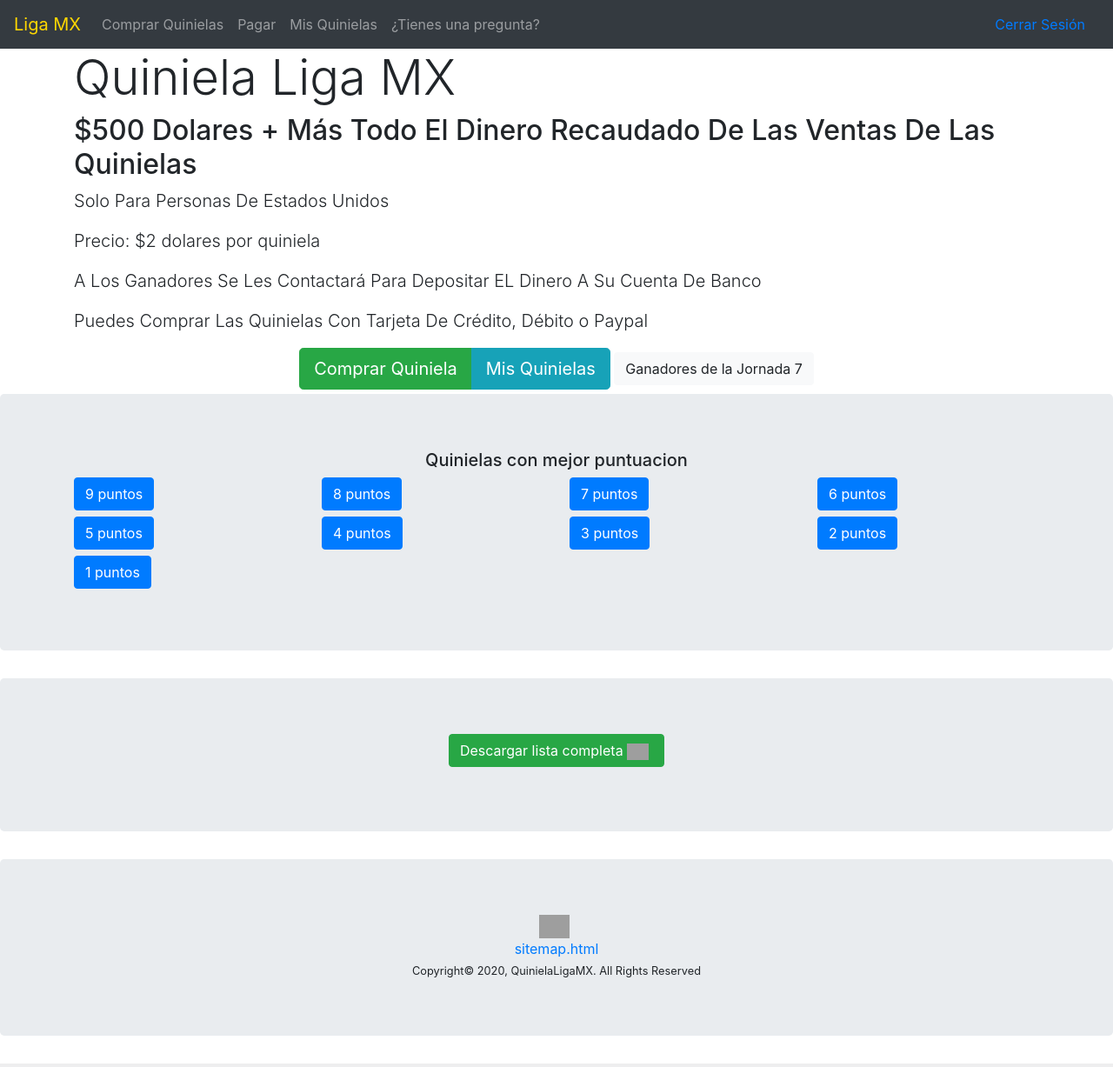
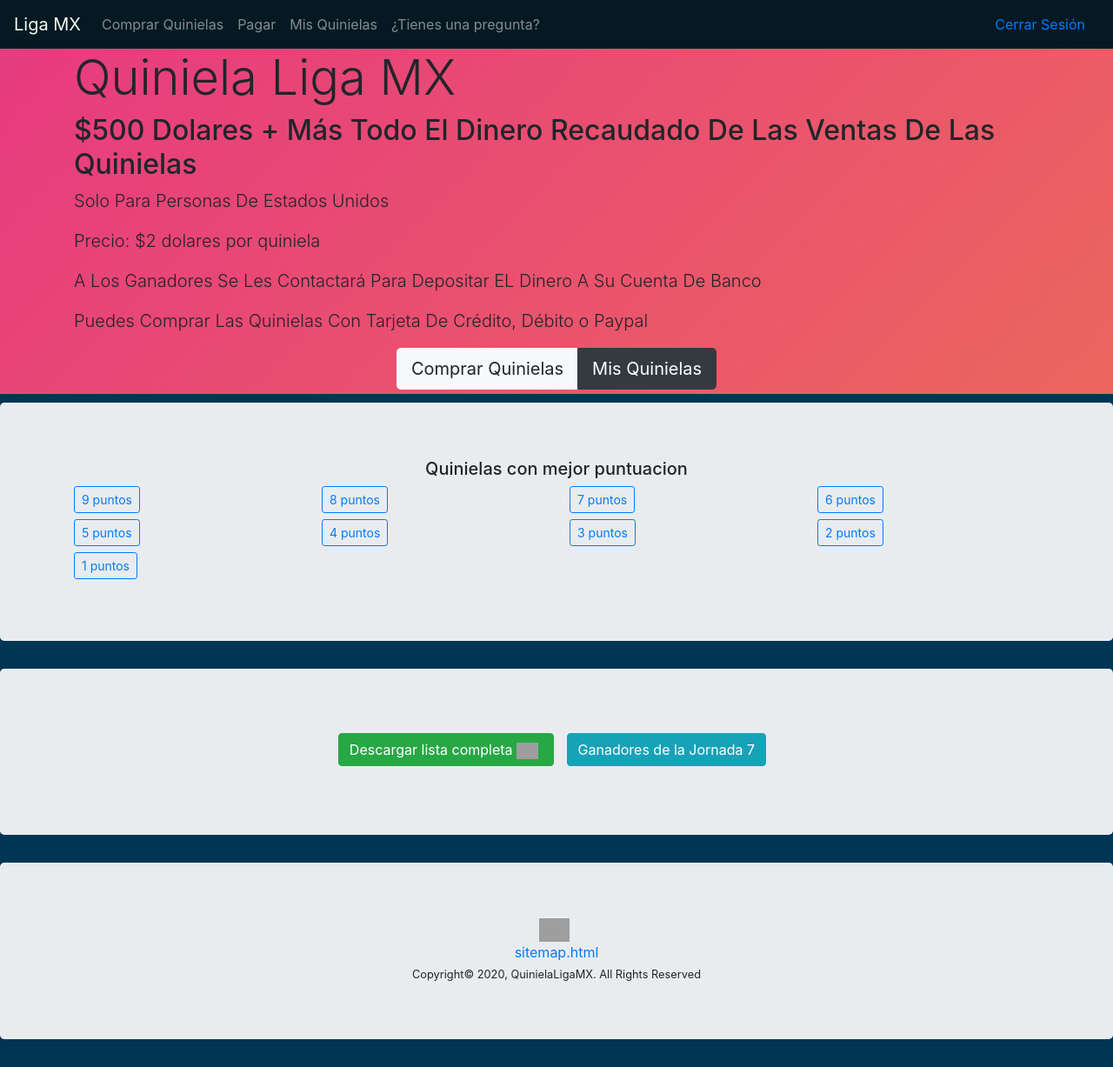
Before and after one commit to silvano905/twerk2020, a Django app: page / in a window 1280 px wide. Shown: the whole page at 87% size. Run offline with Django 3.2, Linux system fonts and the light colour scheme; the visitor is signed in with stand-in values (Sample User, id 1); data that the repository does not hold is empty; some libraries are stand-ins or nearby versions; grey boxes are pictures that could not be loaded.

Commit message:
fldsffnuu

```diff
--- /dev/null
+++ b/accounts/static/css/css_style.css
@@ -0,0 +1,185 @@
+.herex{
+    background-color: #1b8dbb;
+    color: red;
+}
+
+.prize {
+	background: linear-gradient(-45deg, #ee7752, #e73c7e, #23a6d5, #23d5ab);
+	background-size: 400% 400%;
+	animation: gradientx 15s ease infinite;
+}
+
+@keyframes gradientx {
+	0% {
+		background-position: 0 50%;
+	}
+	50% {
+		background-position: 100% 50%;
+	}
+	100% {
+		background-position: 0 50%;
+	}
+}
+
+
+.silvano {
+    width: 400px; /* You can set the dimensions to whatever you want */
+    height: 300px;
+    object-fit: cover;
+}
+
+.silvanox {
+    width: 400px; /* You can set the dimensions to whatever you want */
+    height: 300px;
+    object-fit: cover;
+}
+
+
+.friends {
+    width: 150px; /* You can set the dimensions to whatever you want */
+    height: 250px;
+    object-fit: cover;
+}
+
+.detailpic {
+    width: 400px; /* You can set the dimensions to whatever you want */
+    height: 500px;
+    object-fit: cover;
+}
+
+.likepic{
+    width: 80px;
+    height: 200px;
+    object-fit: cover;
+}
+
+.pagination_numbers{
+    font-size: 30px;
+    color: white;
+}
+
+.penis_icon{
+    margin-right: 5px;
+    padding-right: 5px;
+}
+
+
+.tip_image {
+    width: 400px; /* You can set the dimensions to whatever you want */
+    height: 500px;
+    object-fit: contain;
+}
+.main_wrapper_jumbotron{
+    background-color: #003554 !important;
+}
+
+
+.crown_required_dropdown{
+    margin-left: 5px;
+}
+
+
+
+
+
+/*---------view message image-------*/
+.myImg {
+    border-radius: 5px;
+    cursor: pointer;
+    transition: 0.3s;
+}
+
+.myImg:hover {opacity: 0.7;}
+
+/* The Modal (background) */
+.modal {
+    display: none; /* Hidden by default */
+    position: fixed; /* Stay in place */
+    z-index: 1; /* Sit on top */
+    padding-top: 100px; /* Location of the box */
+    left: 0;
+    top: 0;
+    width: 100%; /* Full width */
+    height: 100%; /* Full height */
+    overflow: auto; /* Enable scroll if needed */
+    background-color: rgb(0,0,0); /* Fallback color */
+    background-color: rgba(0,0,0,0.9); /* Black w/ opacity */
+}
+
+/* Modal Content (image) */
+.modal-content {
+    margin: auto;
+    display: block;
+    width: 80%;
+    max-width: 700px;
+}
+
+
+
+/* Caption of Modal Image */
+#caption {
+    margin: auto;
+    display: block;
+    width: 80%;
+    max-width: 700px;
+    text-align: center;
+    color: #ccc;
+    padding: 10px 0;
+    height: 150px;
+}
+
+/* Add Animation */
+.modal-content, #caption {
+    -webkit-animation-name: zoom;
+    -webkit-animation-duration: 0.6s;
+    animation-name: zoom;
+    animation-duration: 0.6s;
+}
+
+@-webkit-keyframes zoom {
+    from {-webkit-transform:scale(0)}
+    to {-webkit-transform:scale(1)}
+}
+
+@keyframes zoom {
+    from {transform:scale(0)}
+    to {transform:scale(1)}
+}
+
+/* The Close Button */
+.close {
+    position: absolute;
+    top: 15px;
+    right: 35px;
+    color: #f1f1f1;
+    font-size: 40px;
+    font-weight: bold;
+    transition: 0.3s;
+}
+
+.close:hover,
+.close:focus {
+    color: #bbb;
+    text-decoration: none;
+    cursor: pointer;
+}
+
+/* 100% Image Width on Smaller Screens */
+@media only screen and (max-width: 700px) {
+    .modal-content {
+        width: 100%;
+    }
+
+}
+
+
+
+
+/* On screens that are 600px or less */
+@media screen and (max-width: 600px) {
+    body{
+        font-size: 20px !important;
+    }
+
+
+}
--- a/templates/main.html
+++ b/templates/main.html
@@ -25,10 +25,10 @@
 <body class="main_wrapper_jumbotron">
 
 
-<nav class="navbar navbar-expand-lg navbar-dark bg-dark">
+<nav class="navbar navbar-expand-lg navbar-dark navbar-light" style="background-color: #051923;">
     {% if user.is_authenticated %}
 
-    <a class="navbar-brand" href="{% url 'tips:list'%}" style="color: gold">
+    <a class="navbar-brand" href="{% url 'tips:list'%}" style="color: #f1faee">
 {#        <img src="https://chicagocarhelp.s3.us-east-2.amazonaws.com/k22Asset+4.png" width="30" height="30" alt="SB">#}
     Liga MX
     </a>
--- a/tip/templates/tip/tip_list.html
+++ b/tip/templates/tip/tip_list.html
@@ -18,8 +18,8 @@
 
                 {% if user.is_authenticated %}
 
-                        <a href="{% url 'promotions:book'%}" class="btn btn-success btn-lg" role="button" aria-pressed="true" style="margin-bottom: 5px">Comprar Quiniela</a>
-                        <a href="{% url 'tips:for_user' username=request.user.username%}" class="btn btn-info btn-lg" role="button" aria-pressed="true" style="margin-bottom: 5px">Mis Quinielas</a>
+                        <a href="{% url 'promotions:book'%}" class="btn btn-light btn-lg" role="button" aria-pressed="true" style="margin-bottom: 5px;">Comprar Quinielas</a>
+                        <a href="{% url 'tips:for_user' username=request.user.username%}" class="btn btn-dark btn-lg" role="button" aria-pressed="true" style="margin-bottom: 5px;">Mis Quinielas</a>
 
 
                 {% else %}
@@ -33,42 +33,41 @@
 
         </div>
 
-              {% if user.is_authenticated %}
-                        <a href="{% url 'promotions:winners'%}" class="btn btn-light" role="button" aria-pressed="true" style="margin-bottom: 5px">Ganadores de la Jornada 7</a>
-              {% endif %}
-
-
-
       </div>
 
   </div>
 </div>
 
 
-<div class="jumbotron">
+<div class="jumbotron" style="margin-top: 10px">
     <h5 style="text-align: center">Quinielas con mejor puntuacion</h5>
     <div class="container">
         <div class="row">
-            <div class="col col-4 col-md-3"><a class="btn btn-primary" href="{% url 'tips:filter' value=9 %}" role="button" style="margin-bottom: 7px">9 puntos</a></div>
-            <div class="col col--4 col-md-3"><a class="btn btn-primary" href="{% url 'tips:filter' value=8 %}" role="button" style="margin-bottom: 7px">8 puntos</a></div>
-            <div class="col col-4 col-md-3"><a class="btn btn-primary" href="{% url 'tips:filter' value=7 %}" role="button" style="margin-bottom: 7px">7 puntos</a></div>
-            <div class="col col-4 col-md-3"><a class="btn btn-primary" href="{% url 'tips:filter' value=6 %}" role="button" style="margin-bottom: 7px">6 puntos</a></div>
-            <div class="col col-4 col-md-3"><a class="btn btn-primary" href="{% url 'tips:filter' value=5 %}" role="button" style="margin-bottom: 7px">5 puntos</a></div>
-            <div class="col col-4 col-md-3"><a class="btn btn-primary" href="{% url 'tips:filter' value=4 %}" role="button" style="margin-bottom: 7px">4 puntos</a></div>
-            <div class="col col-4 col-md-3"><a class="btn btn-primary" href="{% url 'tips:filter' value=3 %}" role="button" style="margin-bottom: 7px">3 puntos</a></div>
-            <div class="col col-4 col-md-3"><a class="btn btn-primary" href="{% url 'tips:filter' value=2 %}" role="button" style="margin-bottom: 7px">2 puntos</a></div>
-            <div class="col col-4 col-md-3"><a class="btn btn-primary" href="{% url 'tips:filter' value=1 %}" role="button" style="margin-bottom: 7px">1 puntos</a></div>
+            <div class="col col-4 col-md-3"><a class="btn btn-outline-primary btn-sm" href="{% url 'tips:filter' value=9 %}" role="button" style="margin-bottom: 7px">9 puntos</a></div>
+            <div class="col col--4 col-md-3"><a class="btn btn-outline-primary btn-sm" href="{% url 'tips:filter' value=8 %}" role="button" style="margin-bottom: 7px">8 puntos</a></div>
+            <div class="col col-4 col-md-3"><a class="btn btn-outline-primary btn-sm" href="{% url 'tips:filter' value=7 %}" role="button" style="margin-bottom: 7px">7 puntos</a></div>
+            <div class="col col-4 col-md-3"><a class="btn btn-outline-primary btn-sm" href="{% url 'tips:filter' value=6 %}" role="button" style="margin-bottom: 7px">6 puntos</a></div>
+            <div class="col col-4 col-md-3"><a class="btn btn-outline-primary btn-sm" href="{% url 'tips:filter' value=5 %}" role="button" style="margin-bottom: 7px">5 puntos</a></div>
+            <div class="col col-4 col-md-3"><a class="btn btn-outline-primary btn-sm" href="{% url 'tips:filter' value=4 %}" role="button" style="margin-bottom: 7px">4 puntos</a></div>
+            <div class="col col-4 col-md-3"><a class="btn btn-outline-primary btn-sm" href="{% url 'tips:filter' value=3 %}" role="button" style="margin-bottom: 7px">3 puntos</a></div>
+            <div class="col col-4 col-md-3"><a class="btn btn-outline-primary btn-sm" href="{% url 'tips:filter' value=2 %}" role="button" style="margin-bottom: 7px">2 puntos</a></div>
+            <div class="col col-4 col-md-3"><a class="btn btn-outline-primary btn-sm" href="{% url 'tips:filter' value=1 %}" role="button" style="margin-bottom: 7px">1 puntos</a></div>
         </div>
     </div>
 </div>
 
 
     <div class="jumbotron">
-        <div style="text-align: center; margin-bottom: 10px">
+        <div style="text-align: center; margin-bottom: 5px">
             <a class="btn btn-success" href="{% url 'tips:download' %}" role="button">
                 Descargar lista completa
                 <img src="https://chicagocarhelp.s3.us-east-2.amazonaws.com/k21Asset+3.png" alt="Jump Start Service Chicago IL" style="margin-right: 5px; width: 25px; height: auto">
             </a>
+
+              {% if user.is_authenticated %}
+                  <a href="{% url 'promotions:winners'%}" class="btn btn-info" role="button" aria-pressed="true" style="margin: 10px">Ganadores de la Jornada 7</a>
+              {% endif %}
+
         </div>
         <div class="row">
             {% for post in post_list %}
@@ -76,9 +75,9 @@
                     <div>
 
                         {% if user.is_authenticated and post.author == user %}
-                        <div class="card text-black bg-warning mb-3">
+                        <div class="card text-white mb-3" style="background-color: #2d3047; color: #f1faee !important;">
                         {% else %}
-                        <div class="card text-black bg-light mb-3">
+                        <div class="card text-white mb-3" style="background-color: #2d3047; color: #f1faee !important;">
                         {% endif %}
 
                             <div class="card-body">
```
